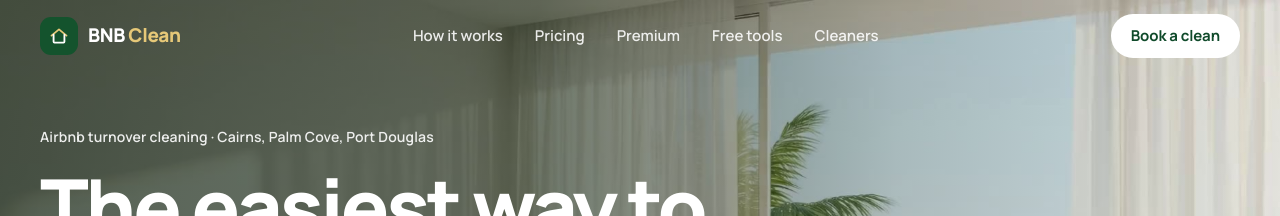
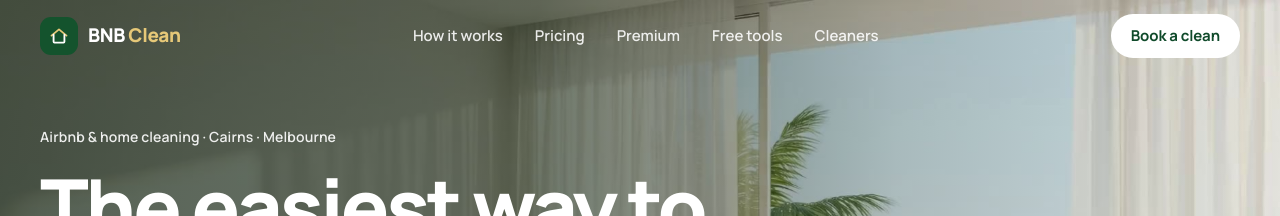
Before and after one commit to riyad-bnbclean/bnbclean-site, a plain HTML site: page index.html in a window 1280 px wide. Shown: the top 216 px of the page. Drawn offline with Linux system fonts and the light colour scheme; no server answers.

Commit message:
seo-map : surtitre du hero « Airbnb & home cleaning · Cairns · Melbourne »
Co-Authored-By: Claude Opus 5.5 <noreply@anthropic.com>

```diff
--- a/index.html
+++ b/index.html
@@ -101,7 +101,7 @@
   </div>
   <div class="wrap">
     <div class="hero-inner">
-      <p class="hero-kicker">Airbnb turnover cleaning · Cairns, Palm Cove, Port Douglas</p>
+      <p class="hero-kicker">Airbnb &amp; home cleaning · Cairns · Melbourne</p>
       <h1>The easiest way to keep your Airbnb guest-ready.</h1>
       <p class="hero-lead">Book a vetted cleaner in three taps. Exact price upfront. And if your cleaner ever cancels, the job goes straight back to our network, without you lifting a finger.</p>
       <div class="hero-actions">
```
